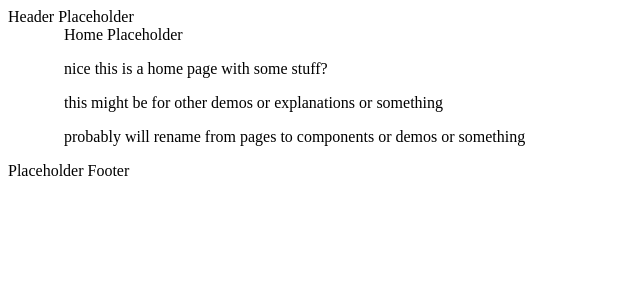
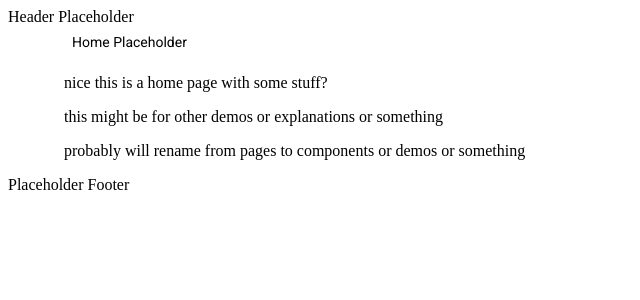
Before and after one commit to tnguyen21/forest, a React (Create React App) app in the folder frontend/: page / in a window 1280 px wide. Shown: the top 300 px of the page, without its empty margins (0-640 px from the left). Built offline with nearby package versions, Linux system fonts and the light colour scheme.

Commit message:
add basic theme template for MUI

```diff
--- a/frontend/public/index.html
+++ b/frontend/public/index.html
@@ -8,6 +8,9 @@
       content="Web site created using create-react-app"
     />
     <title>NER Demo</title>
+    <link rel="preconnect" href="https://fonts.googleapis.com">
+    <link rel="preconnect" href="https://fonts.gstatic.com" crossorigin>
+    <link href="https://fonts.googleapis.com/css2?family=Roboto+Mono:wght@200;400&family=Roboto:wght@100;300;400&display=swap" rel="stylesheet">
   </head>
   <body>
     <noscript>You need to enable JavaScript to run this app.</noscript>
--- a/frontend/src/components/pages/Home.jsx
+++ b/frontend/src/components/pages/Home.jsx
@@ -1,10 +1,17 @@
 import React from "react";
 import Container from "@mui/material/Container";
+import { styled } from "@mui/material/styles";
+
+const Div = styled("div")(({ theme }) => ({
+  ...theme.typography,
+  backgroundColor: theme.palette.background.paper,
+  padding: theme.spacing(1),
+}));
 
 function Home() {
   return (
     <Container>
-      <div>Home Placeholder</div>
+      <Div>Home Placeholder</Div>
       <p>nice this is a home page with some stuff?</p>
       <p>this might be for other demos or explanations or something</p>
       <p>probably will rename from pages to components or demos or something</p>
--- a/frontend/src/index.js
+++ b/frontend/src/index.js
@@ -4,10 +4,15 @@ import App from "./components/App";
 
 import { BrowserRouter } from "react-router-dom";
 
+import { ThemeProvider } from "@mui/material/styles";
+import { theme } from "./theme";
+
 ReactDOM.render(
   <React.StrictMode>
     <BrowserRouter>
-      <App />
+      <ThemeProvider theme={theme}>
+        <App />
+      </ThemeProvider>
     </BrowserRouter>
   </React.StrictMode>,
   document.getElementById("root")
--- /dev/null
+++ b/frontend/src/theme.js
@@ -0,0 +1,15 @@
+import { createTheme } from "@mui/material/styles";
+
+export const theme = createTheme({
+  palette: {
+    primary: {
+      main: "#006400",
+    },
+    secondary: {
+      main: "#ffa500",
+    },
+  },
+  typography: {
+    fontFamily: "Roboto, san-serif",
+  },
+});
```
